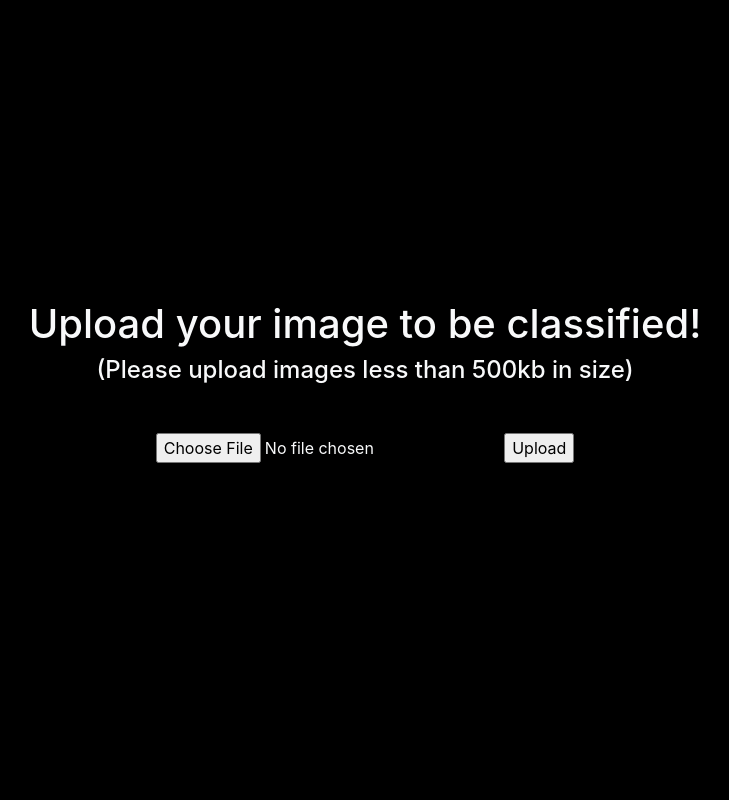
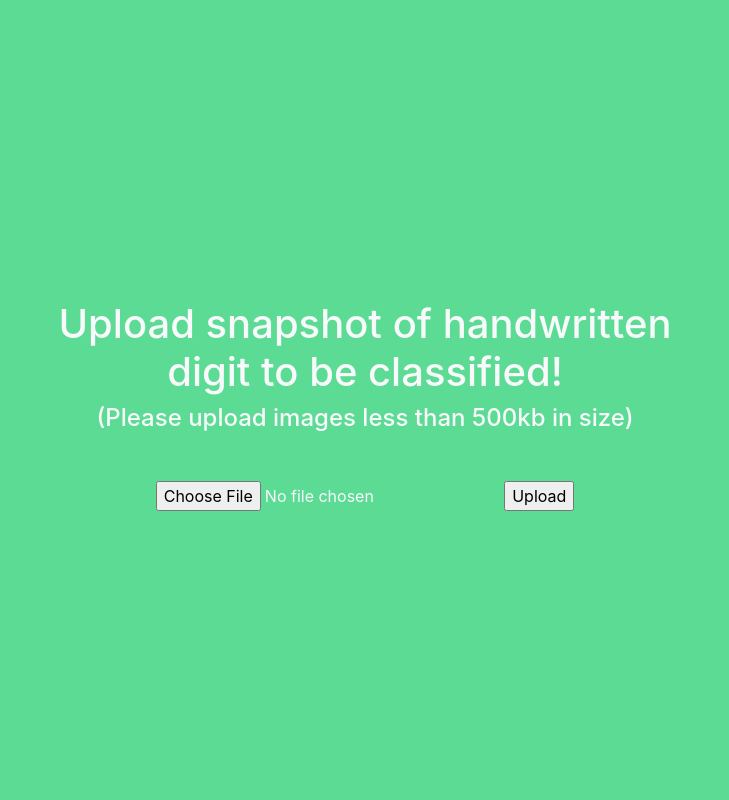
Before and after one commit to teotengteng/Handwritten-Digit-Classification, a Flask app: page / in a window 1280 px wide. Shown: the whole page, without its empty margins (275-1004 px from the left). Run offline with Flask 2, Linux system fonts and the light colour scheme; some libraries are stand-ins or nearby versions.

Commit message:
Update index.html

```diff
--- a/templates/index.html
+++ b/templates/index.html
@@ -16,9 +16,9 @@
 <!doctype html> <html> <head>
     <title>Classify your Image!</title>
     <link rel="stylesheet" href="https://maxcdn.bootstrapcdn.com/bootstrap/4.0.0/css/bootstrap.min.css"
-integrity="sha384-Gn5384xqQ1aoWXA+058RXPxPg6fy4IWvTNh0E263XmFcJlSAwiGgFAW/dAiS6JXm" crossorigin="anonymous"> </head> <body style="background-color:black"> <div id="maintext"
+integrity="sha384-Gn5384xqQ1aoWXA+058RXPxPg6fy4IWvTNh0E263XmFcJlSAwiGgFAW/dAiS6JXm" crossorigin="anonymous"> </head> <body style="background-color:#5CDB95"> <div id="maintext"
 style="position:absolute; margin:auto; width:700px; height:200px; text-align:center; top:0; bottom: 0; left: 0; right: 0;">
-  <h1 class="text-light mb-2"> Upload your image to be classified! </h1>
+  <h1 class="text-light mb-2"> Upload snapshot of handwritten digit to be classified! </h1>
   <h4 class="text-light mb-5">(Please upload images less than 500kb in size)</h4>
   <form method=post enctype=multipart/form-data>
      <p class="text-light">
```
